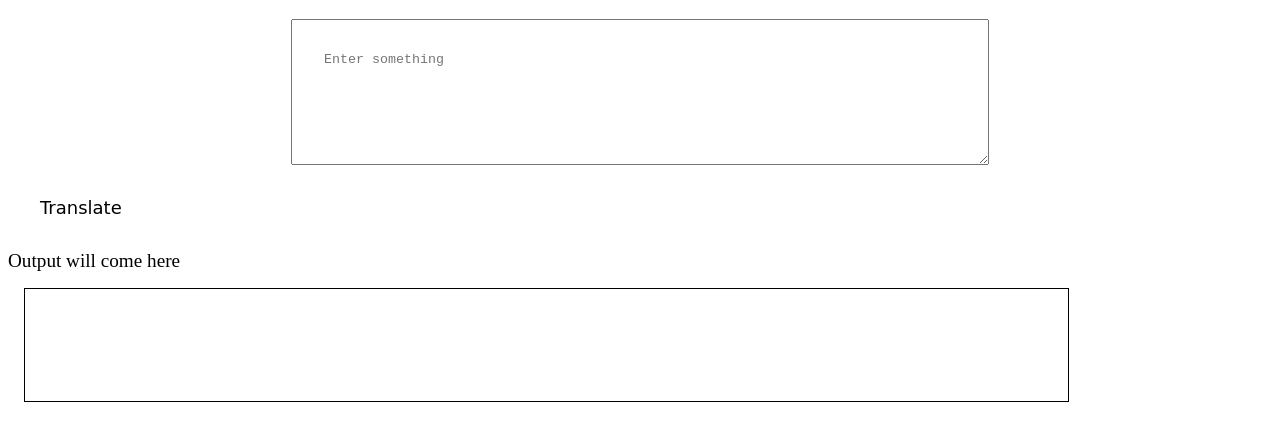
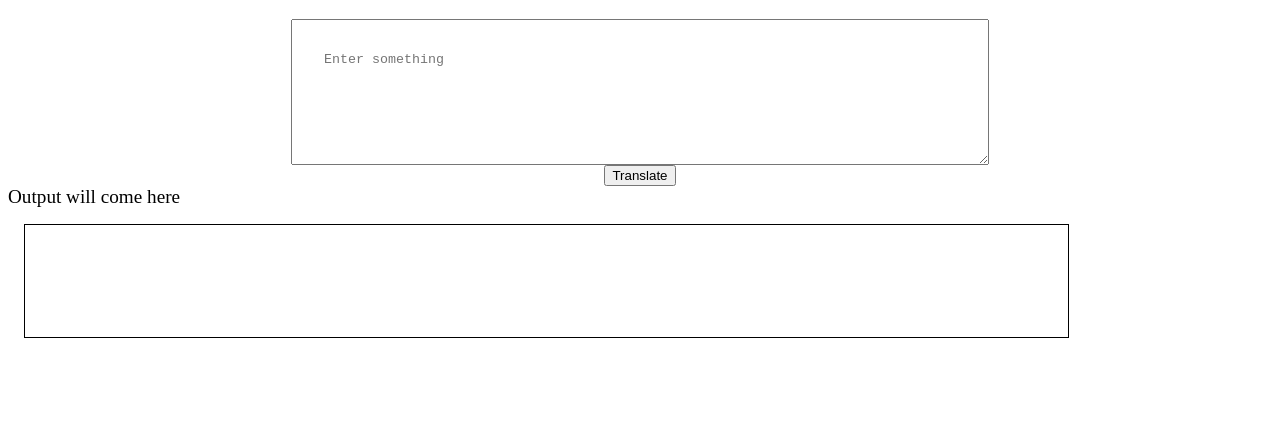
Before and after one commit to sdeb741/min, a plain HTML site: page index.html in a window 1280 px wide. Shown: the part 61-502 px from the top of the page. Drawn offline with Linux system fonts and the light colour scheme.

Commit message:
dont know

```diff
--- a/index.html
+++ b/index.html
@@ -24,24 +24,20 @@
             margin: 1rem;
             padding: 1rem;
         }
+
+
         button
         {
-            background-color: var(--primary);
-            border: none;
-            margin: 1rem 0rem;
-            padding: 1rem 2rem;
-            font-family: 'Kalam', cursive;
-            font-size: large;
+            display: block;
+            margin: auto;
         }
-
-
     </style>
 </head>
 
 <body>
     <h1>Talk banana</h1>
-    <textarea id="txt-Input" placeholder="Enter something"></textarea>
-    <button id="btn-Translate">Translate</button>
+    <div><textarea id="txt-Input" placeholder="Enter something"></textarea>
+    <button id="btn-Translate">Translate</button></div>
 
     <div style="font-size: larger;">Output will come here</div>
     <div id="Output"></div>
```
